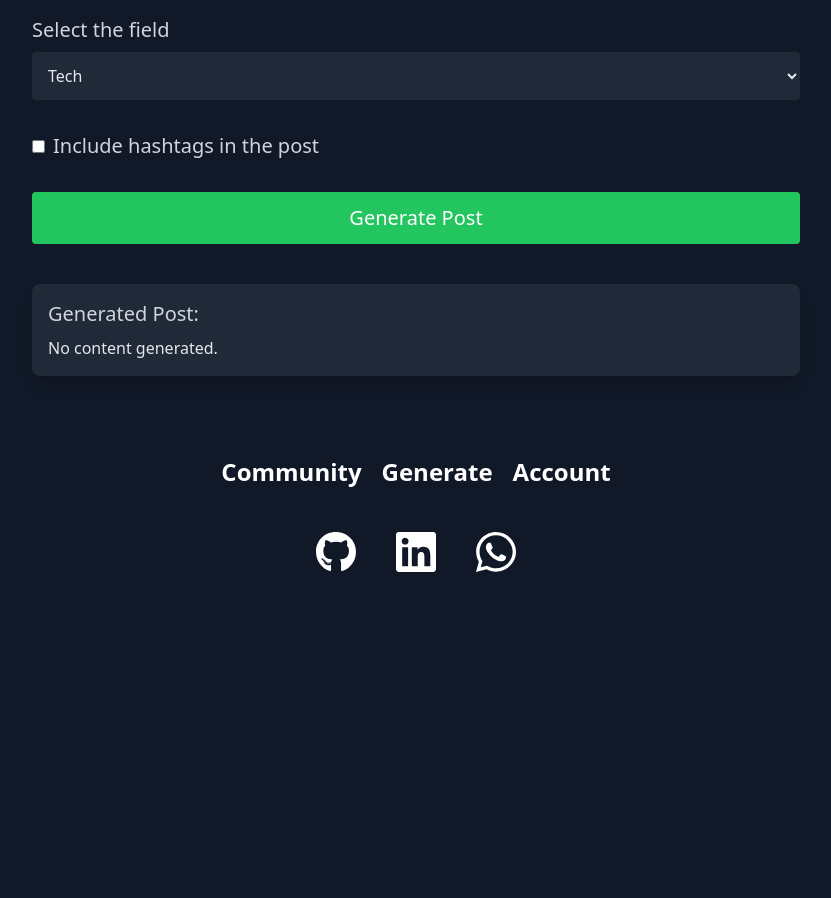
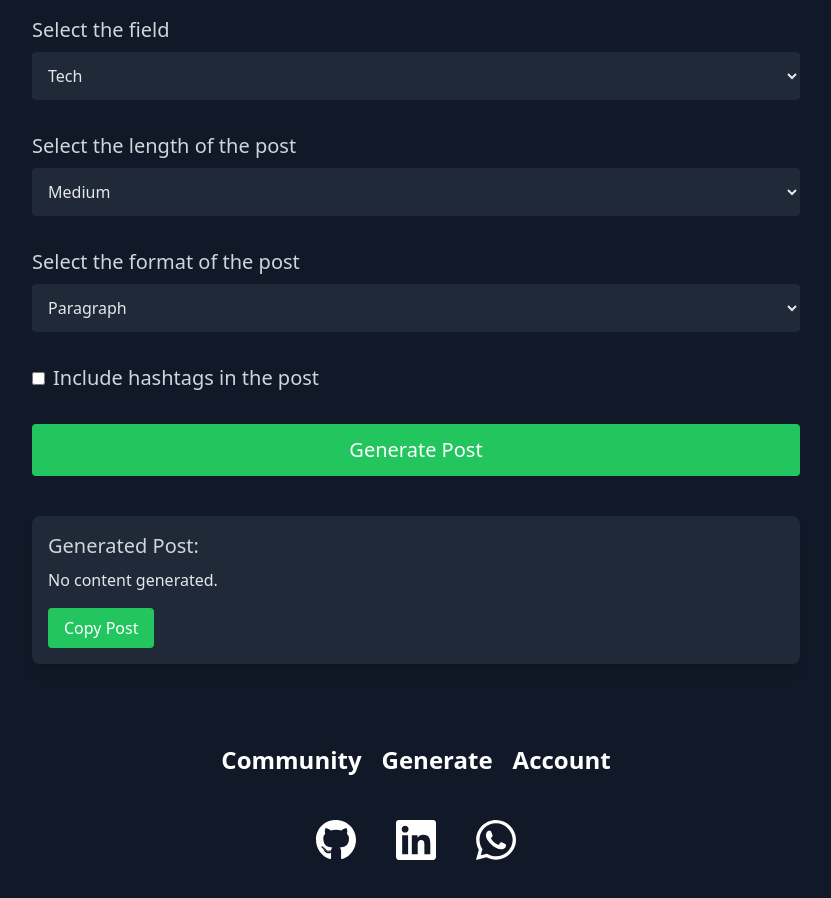
Before and after one commit to panda-zw/linkgenie-next, a Next.js app: page /Generate in a window 1280 px wide. Shown: the part 1000-1898 px from the top of the page, without its empty margins (224-1055 px from the left). Before the commit the page ends 1696 px from the top, so only its background shows below. Built offline with nearby package versions, Linux system fonts and the light colour scheme; no server answers.

Commit message:
wip
work on deduct credits logic and improve genrate page

```diff
--- /dev/null
+++ b/src/app/api/deduct-credits/route.js
@@ -0,0 +1,34 @@
+import { getSession } from 'next-auth/react';
+import User from '../../../../models/User';
+
+export async function POST(req) {
+    const session = await getSession({ req });
+
+    if (!session) {
+        return new Response(JSON.stringify({ message: 'Unauthorized' }), { status: 401 });
+    }
+
+    try {
+        const user = await User.findOne({ email: session.user.email });
+        if (!user) {
+            console.error('User not found:', session.user.email);
+            return new Response(JSON.stringify({ message: 'User not found' }), { status: 404 });
+        }
+
+        const { postCount = 1 } = await req.json();
+        console.log('Post count:', postCount);
+
+        if (user.credits < postCount) {
+            console.error('Not enough credits:', user.credits);
+            return new Response(JSON.stringify({ message: 'Not enough credits' }), { status: 400 });
+        }
+
+        user.credits -= postCount;
+        await user.save();
+
+        return new Response(JSON.stringify({ credits: user.credits }), { status: 200 });
+    } catch (error) {
+        console.error('Error deducting credits:', error);
+        return new Response(JSON.stringify({ message: 'Internal server error' }), { status: 500 });
+    }
+}
--- a/src/components/Credits.js
+++ b/src/components/Credits.js
@@ -1,23 +1,11 @@
 "use client";
 
-import React, { useState, useEffect } from 'react';
+import React from 'react';
+import { useSession } from 'next-auth/react';
 
 function Credits() {
-    const [currentUser, setCurrentUser] = useState(null); // State to hold the current user
-
-    // Simulate fetching the current user (replace this with your actual user fetching logic)
-    useEffect(() => {
-        // Example of fetching user data (you might replace this with your authentication logic)
-        const fetchCurrentUser = async () => {
-            const response = await fetch('/api/auth/currentUser'); // Adjust the endpoint as necessary
-            if (response.ok) {
-                const userData = await response.json();
-                setCurrentUser(userData);
-            }
-        };
-
-        fetchCurrentUser();
-    }, []);
+    const { data: session, status } = useSession(); // Use NextAuth.js session
+    const currentUser = session?.user; // Get the current user from the session
 
     const handleUpgrade = async () => {
         if (!currentUser) {
@@ -38,7 +26,7 @@ function Credits() {
                 // Handle successful credit increment
                 console.log('Credits incremented successfully');
                 // Optionally, you can update the current user's credits in the state
-                setCurrentUser(prevUser => ({ ...prevUser, credits: prevUser.credits + 10 }));
+                // This will require local state management for credits
             } else {
                 const error = await response.json();
                 console.error('Error incrementing credits:', error.message);
@@ -149,12 +137,12 @@ function Credits() {
                             </li>
                         </ul>
                     </div>
-                    <a
+                    <button
                         className="bg-emerald-500 text-white hover:bg-emerald-600 mt-8 block w-full py-3 px-6 border border-transparent rounded-md text-center font-medium"
                         onClick={handleUpgrade} // Call handleUpgrade on click
                     >
                         Upgrade
-                    </a>
+                    </button>
                 </div>
             </div>
         </div>
@@ -162,8 +150,6 @@ function Credits() {
 }
 
 export default Credits;
-
-
 
 
 
--- a/src/components/Generate.js
+++ b/src/components/Generate.js
@@ -13,6 +13,8 @@ function Generate() {
     const [topic, setTopic] = useState('');
     const [field, setField] = useState('tech');
     const [includeHashtags, setIncludeHashtags] = useState(false);
+    const [postLength, setPostLength] = useState('medium');
+    const [postFormat, setPostFormat] = useState('paragraph');
 
     const handleSubmit = async (e) => {
         e.preventDefault();
@@ -24,6 +26,8 @@ function Generate() {
             Voice Type: ${voiceType}
             Topic: ${topic}
             Field: ${field}
+            Post Length: ${postLength}
+            Post Format: ${postFormat}
             Include Hashtags: ${includeHashtags ? 'Yes' : 'No'}
         `;
 
@@ -42,6 +46,12 @@ function Generate() {
         } finally {
             setLoading(false);
         }
+    };
+
+    const handleCopy = () => {
+        navigator.clipboard.writeText(response || 'No content generated.')
+            .then(() => alert('Post copied to clipboard!'))
+            .catch(err => console.error('Failed to copy post:', err));
     };
 
     return (
@@ -140,6 +150,31 @@ function Generate() {
                     </div>
 
                     <div>
+                        <h2 className='text-lg lg:text-xl text-gray-300'>Select the length of the post</h2>
+                        <select
+                            value={postLength}
+                            onChange={(e) => setPostLength(e.target.value)}
+                            className='mt-2 w-full p-3 bg-gray-800 text-gray-200 rounded focus:outline-none focus:ring-2 focus:ring-green-500'
+                        >
+                            <option value="short">Short</option>
+                            <option value="medium">Medium</option>
+                            <option value="long">Long</option>
+                        </select>
+                    </div>
+
+                    <div>
+                        <h2 className='text-lg lg:text-xl text-gray-300'>Select the format of the post</h2>
+                        <select
+                            value={postFormat}
+                            onChange={(e) => setPostFormat(e.target.value)}
+                            className='mt-2 w-full p-3 bg-gray-800 text-gray-200 rounded focus:outline-none focus:ring-2 focus:ring-green-500'
+                        >
+                            <option value="paragraph">Paragraph</option>
+                            <option value="point">Point</option>
+                        </select>
+                    </div>
+
+                    <div>
                         <label className='flex items-center text-lg lg:text-xl text-gray-300'>
                             <input
                                 type="checkbox"
@@ -165,6 +200,12 @@ function Generate() {
                         <div className='p-4 bg-gray-800 rounded-lg shadow-lg'>
                             <h2 className='text-xl text-gray-300 mb-2'>Generated Post:</h2>
                             <ReactMarkdown className='text-gray-200'>{response || "No content generated."}</ReactMarkdown>
+                            <button
+                                onClick={handleCopy}
+                                className='mt-4 py-2 px-4 bg-green-500 text-white rounded hover:bg-green-700 transition'
+                            >
+                                Copy Post
+                            </button>
                         </div>
                     )}
                 </div>
--- a/src/components/Navbar.js
+++ b/src/components/Navbar.js
@@ -1,5 +1,4 @@
 "use client";
-import React, { useEffect, useState } from 'react';
 import { useSession, signOut } from 'next-auth/react';
 import { useRouter } from 'next/navigation';
 import Link from 'next/link';
@@ -7,6 +6,7 @@ import Link from 'next/link';
 function Navbar() {
     const { data: session, status } = useSession();
     const router = useRouter();
+
     const handleSignOut = () => {
         signOut({ callbackUrl: '/' });
     };
@@ -24,19 +24,16 @@ function Navbar() {
                 </nav>
             </div>
             <div className='flex items-center space-x-2 sm:space-x-4 mt-4 sm:mt-0'>
-                <span className='text-white'>0 Credits</span>
-                <Link href="/credits">
-                    <button className='w-28 sm:w-32 h-8 sm:h-10 text-sm sm:text-base text-white bg-gradient-to-r from-green-400 to-green-600 rounded-full shadow-lg hover:from-green-500 hover:to-green-700 hover:shadow-xl transform hover:scale-105 transition duration-300 ease-in-out'>
-                        Buy Credits
-                    </button>
-                </Link>
                 {status === 'authenticated' ? (
+                    <>
+                        <span className='text-white'>{session.user.credits} Credits</span>
                         <button
                             onClick={handleSignOut}
                             className='w-28 sm:w-32 h-8 sm:h-10 text-sm sm:text-base text-white bg-gradient-to-r from-red-400 to-red-600 rounded-full shadow-lg hover:from-red-500 hover:to-red-700 hover:shadow-xl transform hover:scale-105 transition duration-300 ease-in-out'
                         >
                             Sign Out
                         </button>
+                    </>
                 ) : (
                     <Link href="/auth/signin">
                         <button className='w-28 sm:w-32 h-8 sm:h-10 text-sm sm:text-base text-white bg-gradient-to-r from-blue-400 to-blue-600 rounded-full shadow-lg hover:from-blue-500 hover:to-blue-700 hover:shadow-xl transform hover:scale-105 transition duration-300 ease-in-out'>
@@ -44,6 +41,11 @@ function Navbar() {
                         </button>
                     </Link>
                 )}
+                <Link href="/credits">
+                    <button className='w-28 sm:w-32 h-8 sm:h-10 text-sm sm:text-base text-white bg-gradient-to-r from-green-400 to-green-600 rounded-full shadow-lg hover:from-green-500 hover:to-green-700 hover:shadow-xl transform hover:scale-105 transition duration-300 ease-in-out'>
+                        Buy Credits
+                    </button>
+                </Link>
             </div>
         </div>
     );
```
Also changed, not shown: src/app/api/auth/[...nextauth]/route.js (+22 -21 lines). Lines whose indentation alone changed are shown as unchanged.
